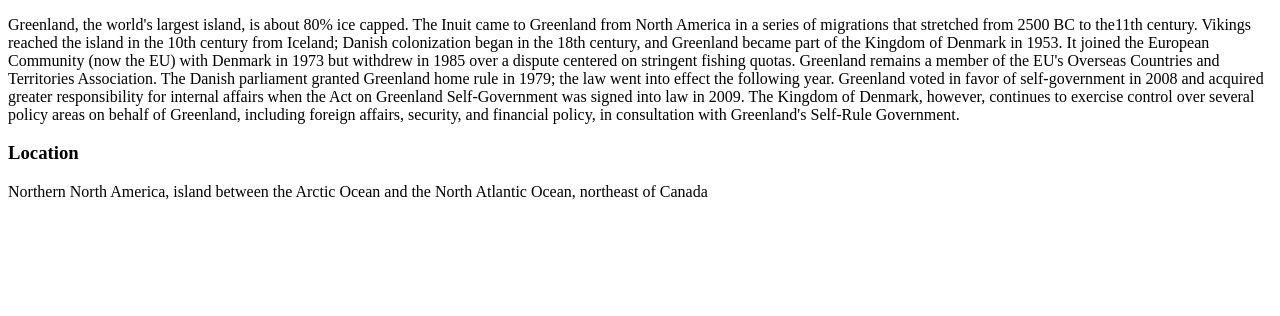
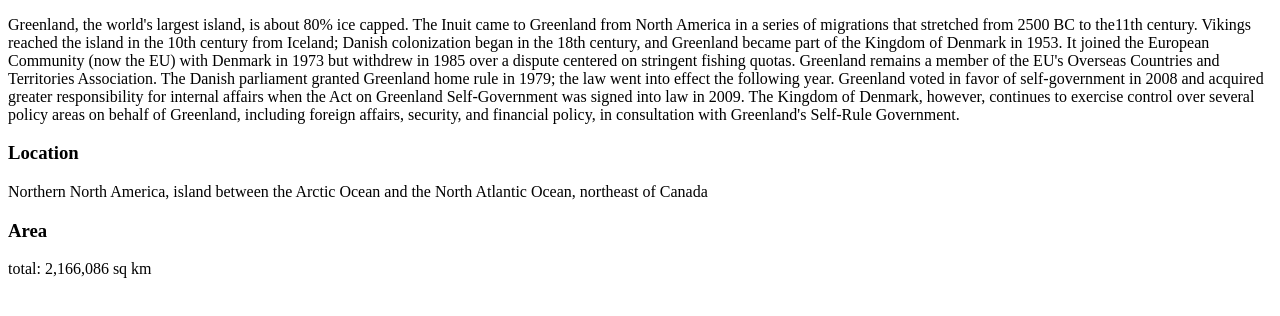
Before and after one commit to Danny-Mutale/set08801, a plain HTML site: page exercise/greenland.html in a window 1280 px wide. Shown: the part 92-408 px from the top of the page. Drawn offline with Linux system fonts and the light colour scheme.

Commit message:
Update greenland.html

```diff
--- a/exercise/greenland.html
+++ b/exercise/greenland.html
@@ -22,6 +22,7 @@
       <h3>Location</h3>
       <p>Northern North America, island between the Arctic Ocean and the North Atlantic Ocean, northeast
         of Canada</p>
-      <h3></h3>
+      <h3>Area</h3>
+      <p>total: 2,166,086 sq km</p>
     </body>
   </html>
```
